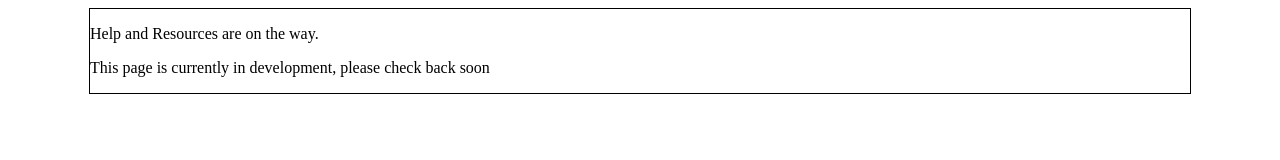
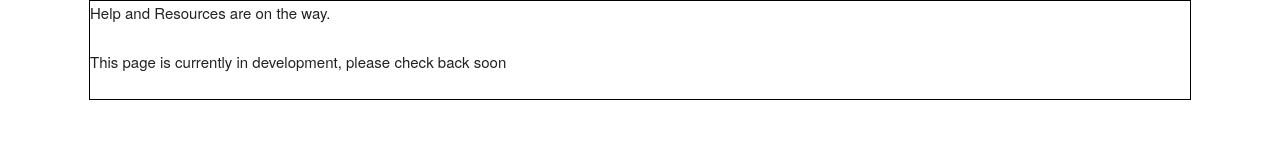
Before and after one commit to a-life-of-recovery/the-time-is-now, a plain HTML site: page index.html in a window 1280 px wide. Drawn offline with nearby package versions, Linux system fonts and the light colour scheme; files that its build step writes are made by us from their sources.

Commit message:
link to css and js
add reference links

```diff
--- a/index.html
+++ b/index.html
@@ -2,6 +2,12 @@
 <html>
 <head>
   <title>Recovery Starts Now</title>
+
+  <link rel="stylesheet" type="text/css" href="reset.css">
+  <link rel="stylesheet" type="text/css" href="layout.css">
+  <link rel="stylesheet" type="text/css" href="style.css">
+
+  <script src="jquery-2.1.4.js"></script>
 
   <style>
   .body{
@@ -20,5 +26,6 @@
     <p>This page is currently in development, please check back soon</p>
 
   </div><!--end body class div-->
+
 </body>
 </html>
```
